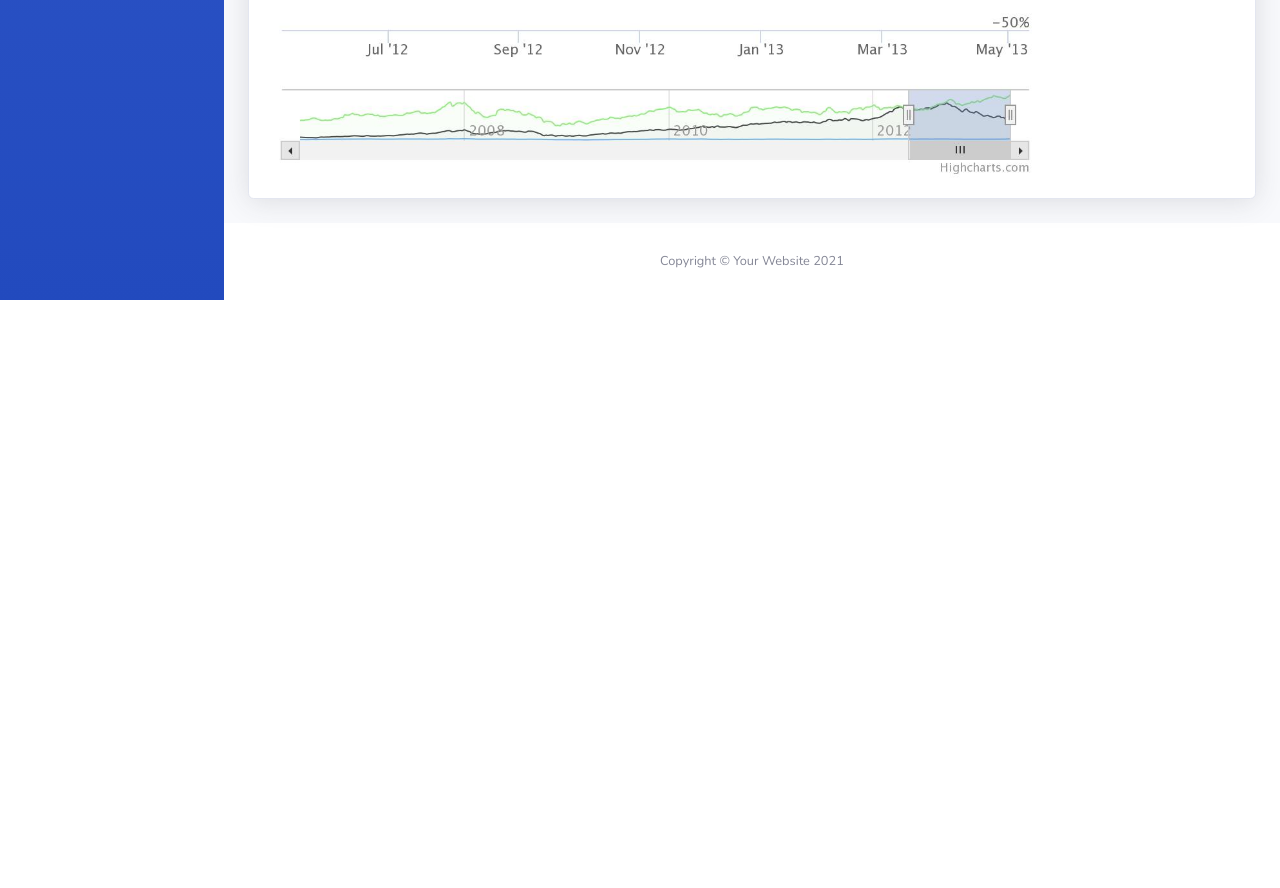
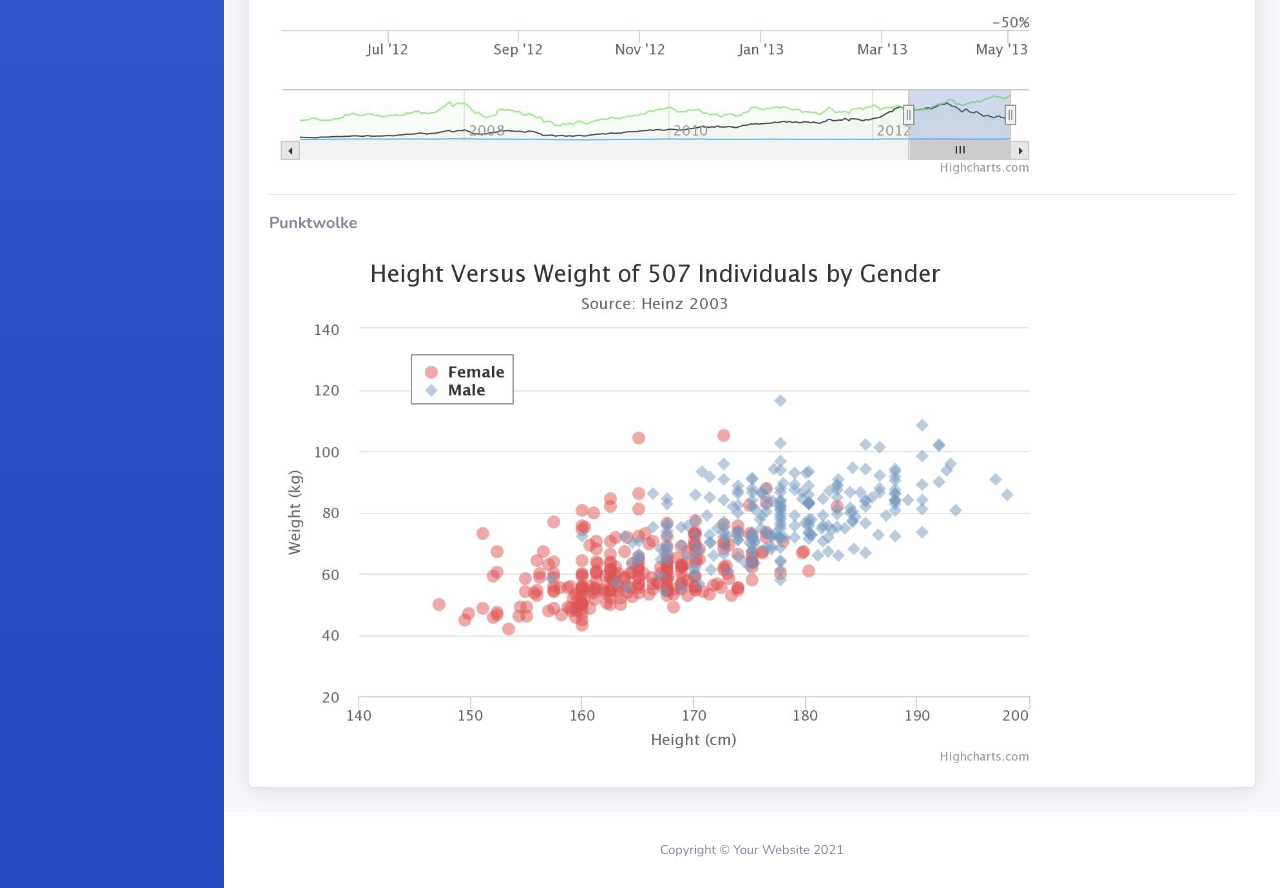
Before and after one commit to Andrrrea/cities, a website with bundled scripts: page index.html in a window 1280 px wide. Shown: the part 2241-3129 px from the top of the page. Before the commit the page ends 2541 px from the top, so only its background shows below. Built offline with nearby package versions, Linux system fonts and the light colour scheme.

Commit message:
scatterplot

```diff
--- a/index.html
+++ b/index.html
@@ -166,6 +166,9 @@
                                     <hr>
                                     <p><b>Aktiendiagramme</b></p>
                                     <img src="img/stock.jpeg" class="img-fluid" alt="Responsive image" width="80%">
+                                    <hr>
+                                    <p><b>Punktwolke</b></p>
+                                    <img src="img/scatterplot.jpeg" class="img-fluid" alt="Responsive image" width="80%">
                                 </div>
                             </div>
                         </div>
```
Also changed, not shown: img/scatterplot.jpeg (added).
